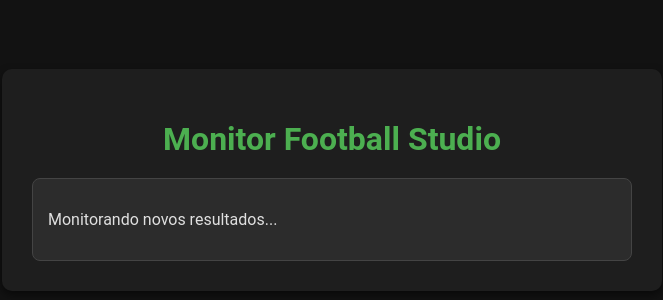
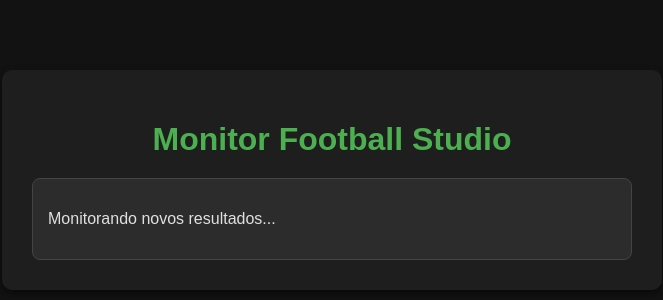
Before and after one commit to remotalogin/dastboard, a plain HTML site: page index.html in a window 1280 px wide. Shown: the part 220-520 px from the top of the page, without its empty margins (308-971 px from the left). Drawn offline with Linux system fonts and the light colour scheme; no server answers.

Commit message:
Update style.css

```diff
--- a/style.css
+++ b/style.css
@@ -1,7 +1,7 @@
 body {
     background-color: #121212;
     color: #e0e0e0;
-    font-family: 'Roboto', sans-serif;
+    font-family: sans-serif;
     display: flex;
     justify-content: center;
     align-items: center;
@@ -58,6 +58,7 @@ h1 {
 .result-time {
     font-size: 14px;
     color: #888;
+    margin-left: auto;
 }
 
 /* Cores dos emojis */
```
